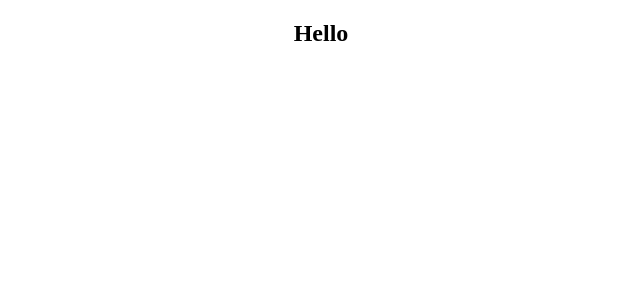
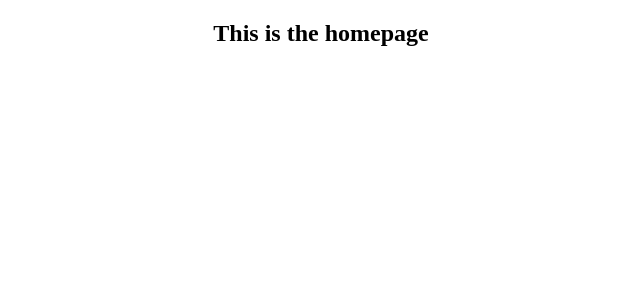
Before and after one commit to ying-lenny/Portfolio-Site-OL, a React (Create React App) app: page / in a window 1280 px wide. Shown: the top 300 px of the page, without its empty margins (319-959 px from the left). Built offline with nearby package versions, Linux system fonts and the light colour scheme.

Commit message:
Update App.js

```diff
--- a/src/App.js
+++ b/src/App.js
@@ -3,7 +3,7 @@ import './Styles/App.css';
 function App() {
   return (
     <div className="App">
-      <h2>Hello</h2>
+      <h2>This is the homepage</h2>
     </div>
   );
 }
```
